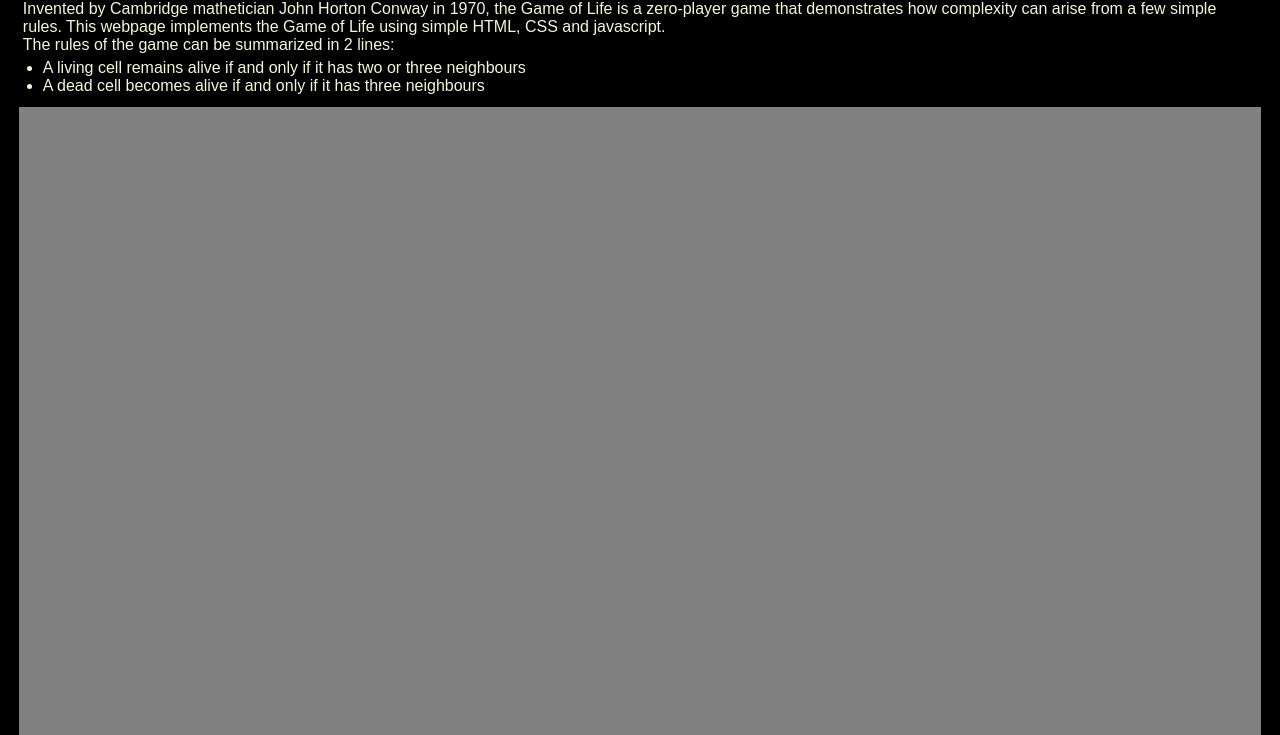
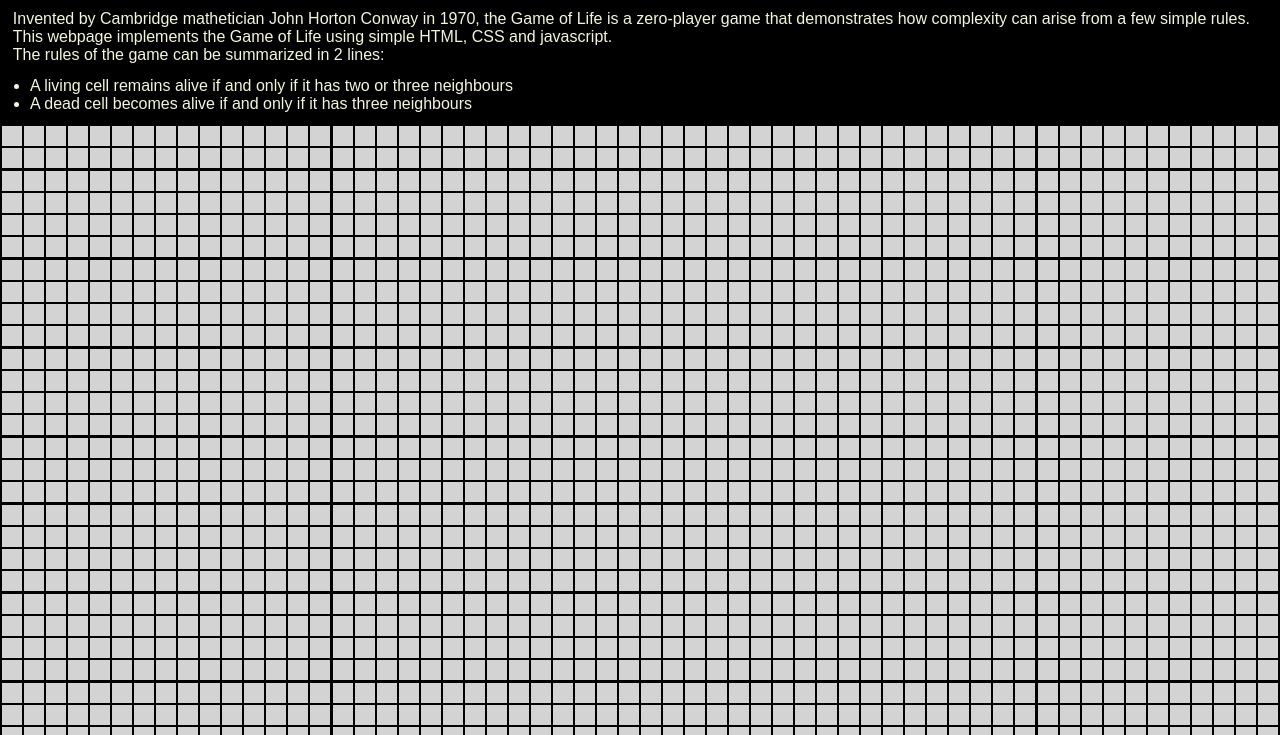
Before and after one commit to BrianShTsoi/conwayGOL, a plain HTML site: page index.html in a window 1280 px wide. Shown: the part 65-800 px from the top of the page. Drawn offline with Linux system fonts and the light colour scheme.

Commit message:
Add cells

```diff
--- a/index.html
+++ b/index.html
@@ -25,7 +25,7 @@
             A dead cell becomes alive if and only if it has three neighbours
         </li>
     </ul>
-    <div class="cell-container"></div>
+    <div class="container"></div>
     <button type="button">start/stop</button>
 
     <script src="javascript.js"></script>
--- a/javascript.js
+++ b/javascript.js
@@ -0,0 +1,25 @@
+create_cells();
+
+function create_cells() {
+    const container = document.querySelector(".container");
+    const CELL_LEN = 20;
+    const row_num = Math.round(container.clientHeight / (CELL_LEN + 2));
+    const col_num = Math.round(container.clientWidth / (CELL_LEN + 2));
+
+    let cells = [];
+    for (let i = 0; i < row_num; i++) {
+        cells[i] = [];
+        let row = document.createElement("div");
+        row.classList.toggle("row");
+        container.appendChild(row);
+
+        for (let j = 0; j < col_num; j++) {
+            cells[i][j] = document.createElement("div");
+            cells[i][j].classList.toggle("cell");
+            cells[i][j].style.height = `${CELL_LEN}px`
+            cells[i][j].style.width = `${CELL_LEN}px`
+            row.appendChild(cells[i][j]);
+        }
+    }
+    return cells;
+}
--- a/style.css
+++ b/style.css
@@ -8,16 +8,12 @@ body {
     background-color: black;
     display: flex;
     flex-direction: column;
-    margin: 1%;
-    height: 120vh;
+    height: 125vh;
+    margin: 0px;
 }
 
-h1, p, ul {
-    margin: 5px 10px;
-}
-
-li {
-    margin: 0px;
+h1, p {
+    margin: 1%;
 }
 
 h1 {
@@ -31,13 +27,31 @@ ul {
     padding-left: 30px;
 }
 
-.cell-container {
-    background-color: grey;
-    width: 99%;
-    height: 99%;
-    margin: 1% auto;
-    color: black;
-    text-align: center;
+li {
+    margin: 0px;
+}
+
+.container {
+    width: 100%;
+    height: 100%;
+    margin: 1% 0px;
+
+    display: flex;
+    flex-direction: column;
+    justify-content: space-evenly;
+}
+
+.row {
+    display: flex;
+    flex-direction: row;
+    justify-content: space-evenly;
+    flex: 1 1 auto;
+    background-color: black;
+}
+
+.cell {
+    flex: 0 0 auto;
+    background-color: lightgrey;
 }
 
 button {
```
